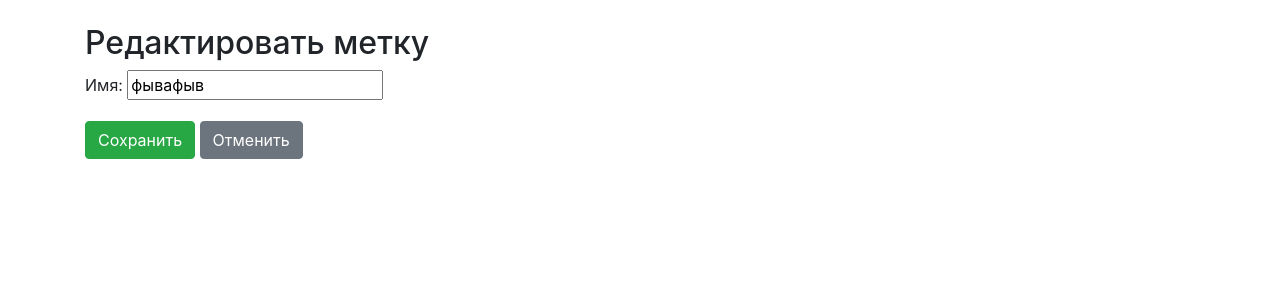
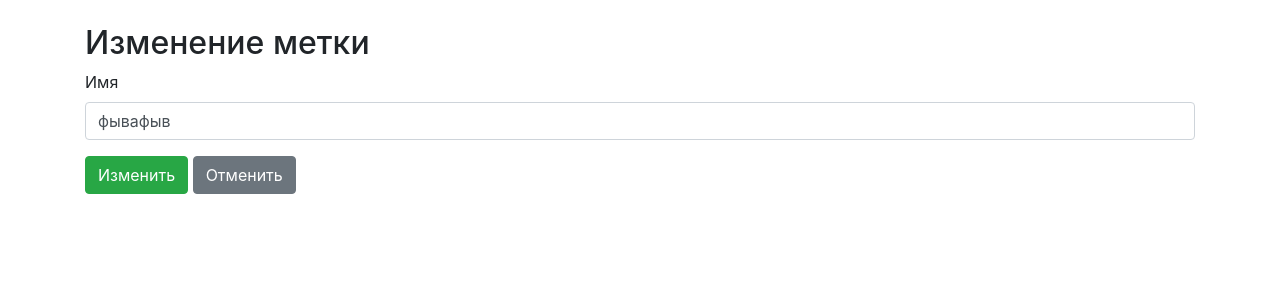
Before and after one commit to NikitaVoitko/python-project-52, a Django app: page /labels/1/update/ in a window 1280 px wide. Shown: the part 56-356 px from the top of the page. Run offline with Django 5.2, Linux system fonts and the light colour scheme; a user stored in the database is signed in; data comes from the database, SQL or seed files in the repository; both versions use the stored data as it was after the commit; some libraries are stand-ins or nearby versions.

Commit message:
labels template fix

```diff
--- a/task_manager/apps/labels/templates/labels/label_form.html
+++ b/task_manager/apps/labels/templates/labels/label_form.html
@@ -3,11 +3,32 @@
 {% block title %}{{ view.object.name|default:"Создать метку" }}{% endblock %}
 
 {% block content %}
-    <h2>{% if view.object %}Редактировать метку{% else %}Создать метку{% endif %}</h2>
+    <h2>{% if view.object %}Изменение метки{% else %}Создать метку{% endif %}</h2>
     <form method="post">
         {% csrf_token %}
-        {{ form.as_p }}
-        <button type="submit" class="btn btn-success">Сохранить</button>
+
+        {% if form.errors %}
+            <div class="alert alert-danger">
+                <ul>
+                    {% for field, errors in form.errors.items %}
+                        {% for error in errors %}
+                            <li>{{ field.label_tag }}: {{ error }}</li>
+                        {% endfor %}
+                    {% endfor %}
+                    {% for error in form.non_field_errors %}
+                        <li>{{ error }}</li>
+                    {% endfor %}
+                </ul>
+            </div>
+        {% endif %}
+
+        <div class="form-group">
+            <label for="id_name">Имя</label>
+            <input type="text" id="id_name" name="name" class="form-control" value="{{ form.name.value|default_if_none:'' }}">
+            {{ form.name.errors }}
+        </div>
+
+        <button type="submit" class="btn btn-success">{% if view.object %}Изменить{% else %}Создать{% endif %}</button>
         <a href="{% url 'label-list' %}" class="btn btn-secondary">Отменить</a>
     </form>
 {% endblock %}
```
Also changed, not shown: db.sqlite3.
